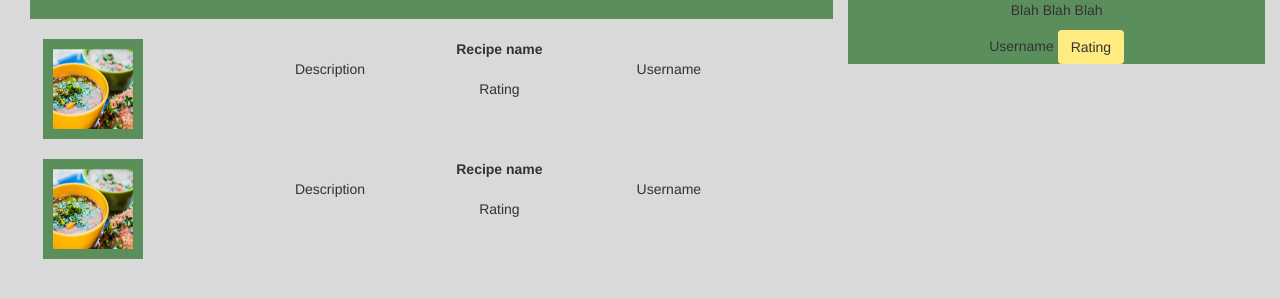
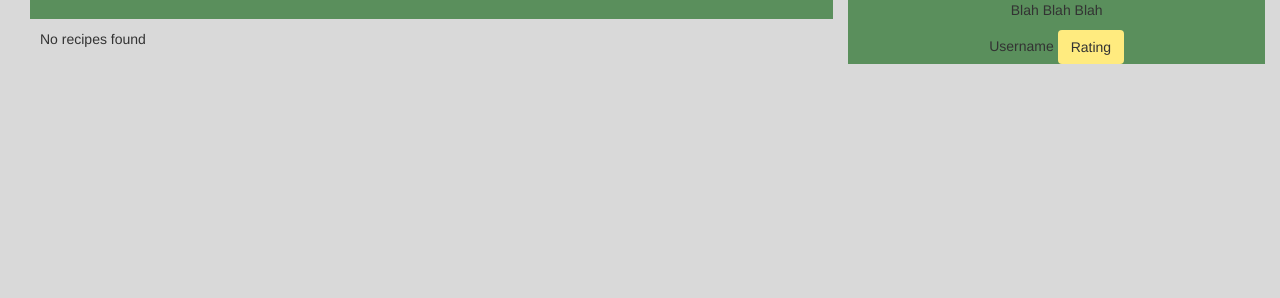
Before and after one commit to Ahmed-Ibrahim-3/WAD_2023_7C, a Django app: page /yumyay/cooking/1/ in a window 1280 px wide. Shown: the part 156-454 px from the top of the page. Run offline with Django 3.2, Linux system fonts and the light colour scheme; tables that the repository leaves empty hold one stand-in row (values such as "Sample post"); some libraries are stand-ins or nearby versions.

Commit message:
Cuisines done

```diff
--- a/WAD_2023_7C/templates/yumyay/cuisine.html
+++ b/WAD_2023_7C/templates/yumyay/cuisine.html
@@ -1,7 +1,13 @@
 <!DOCTYPE html>
 {% extends 'yumyay/base.html' %}
 {% load static %}
-
+{% block title_block %}
+    {% if cuisine %}
+        {{ cuisine.title }}
+    {% else %}
+        cuisine not found
+    {% endif %}
+{% endblock %}
 {% block body_block %}
  <div class="container-fluid" >
     <div class="col w-50 mx-auto">
@@ -17,36 +23,32 @@
             </div>
 
             <div class="container-fluid recipe-list d-flex">
+
+                {% if recipes %}
+                    {% for recipe in recipes %}
                         <div class="row recipe-item">
                         <div class="col-sm-2">
-                        <img class="recipe-image" src="{% static 'images/../../media/recipe_images/indianFood.png' %}" alt="Food" id="images"/>
+                            {% if recipe.image  %}
+                                <img class="recipe-image" src={{ recipe.image }} id="images"/>
+                            {% else %}
+                                <img class="recipe-image" src={{ cuisine.img }} alt={{ cuisine }} id="images"/>
+                            {% endif %}
                         </div>
                         <div class="col-sm-10">
                             <b>
-                        <div>Recipe name</div>
+                            <div>{{ recipe.name }}</div>
                             </b>
                             <div class="row d-flex justify-content-center">
-                            <div class= "col-sm-6">Description</div>
-                            <div class= "col-sm-6">Username</div>
+                                <div class= "col-sm-6">{{ recipe.description }}</div>
+                                <div class= "col-sm-6">{{ recipe.author }}</div>
                             </div>
-                        <div>Rating</div>
+                            <div>{{ recipe.likes }}</div>
                         </div>
                         </div>
-                <div class="row recipe-item">
-                    <div class="col-sm-2">
-                        <img class="recipe-image" src="{% static 'images/../../media/recipe_images/indianFood.png' %}" alt="Food" id="images"/>
-                    </div>
-                    <div class="col-sm-10">
-                        <b>
-                        <div>Recipe name</div>
-                        </b>
-                        <div class="row d-flex justify-content-center">
-                            <div class= "col-sm-6">Description</div>
-                            <div class= "col-sm-6">Username</div>
-                        </div>
-                        <div>Rating</div>
-                    </div>
-                </div>
+                    {% endfor %}
+                {% else %}
+                    No recipes found
+                {% endif %}
                 </div>
             </div>
         </div>
@@ -56,4 +58,5 @@
             </div>
         </div>
     </div>
+ </div>
 {% endblock %}
--- a/WAD_2023_7C/yumyay/views.py
+++ b/WAD_2023_7C/yumyay/views.py
@@ -6,7 +6,7 @@ from yumyay.forms import UserForm
 from django.contrib.auth import authenticate, login, logout
 from django.contrib.auth.decorators import login_required
 from django.views import View
-from yumyay.models import Recipe, UserProfile, UserLikesRecipe, User, Cuisine
+from yumyay.models import Recipe, UserProfile, UserLikesRecipe, User, Cuisine, Recipe
 from yumyay.forms import RecipeForm
 
 
@@ -124,7 +124,8 @@ def recipe_baking(request):
 
 
 def cuisine(request, cuisine_name_slug):
-    context_dict = {'cuisine': cuisine_name_slug}
+    recipe_list = Recipe.objects.filter(cuisine=str.upper(cuisine_name_slug))
+    context_dict = {'cuisine': cuisine_name_slug, 'recipes': recipe_list}
     return render(request, 'yumyay/cuisine.html', context=context_dict)
 
 
```
Lines whose indentation alone changed are shown as unchanged.
